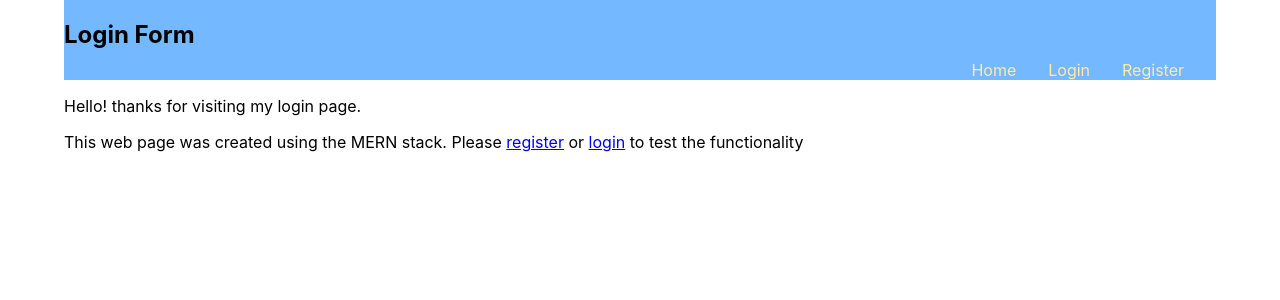
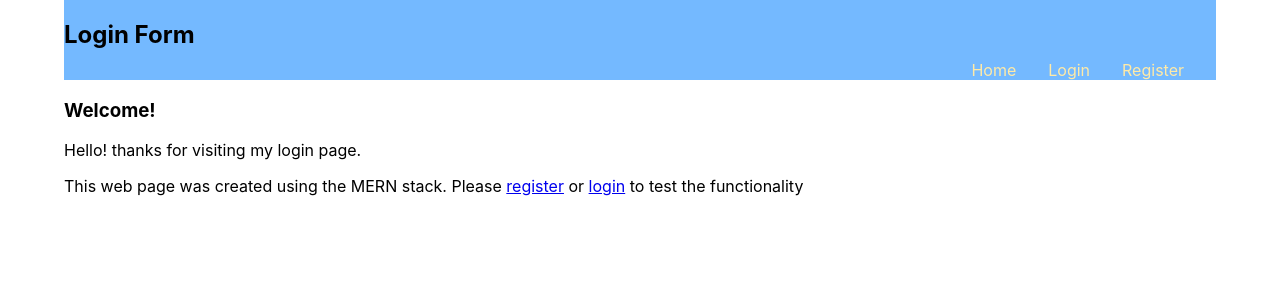
Before and after one commit to spur23/login-form, a React (Create React App) app in the folder frontend/: page / in a window 1280 px wide. Shown: the top 300 px of the page. Built offline with nearby package versions, Linux system fonts and the light colour scheme.

Commit message:
Update HomePage.js

```diff
--- a/frontend/src/Pages/HomePage.js
+++ b/frontend/src/Pages/HomePage.js
@@ -4,6 +4,7 @@ import { Link } from "react-router-dom";
 const HomePage = () => {
 	return (
 		<div>
+			<h3>Welcome!</h3>
 			<p>Hello! thanks for visiting my login page.</p>
 			<p>
 				This web page was created using the MERN stack. Please{" "}
```
